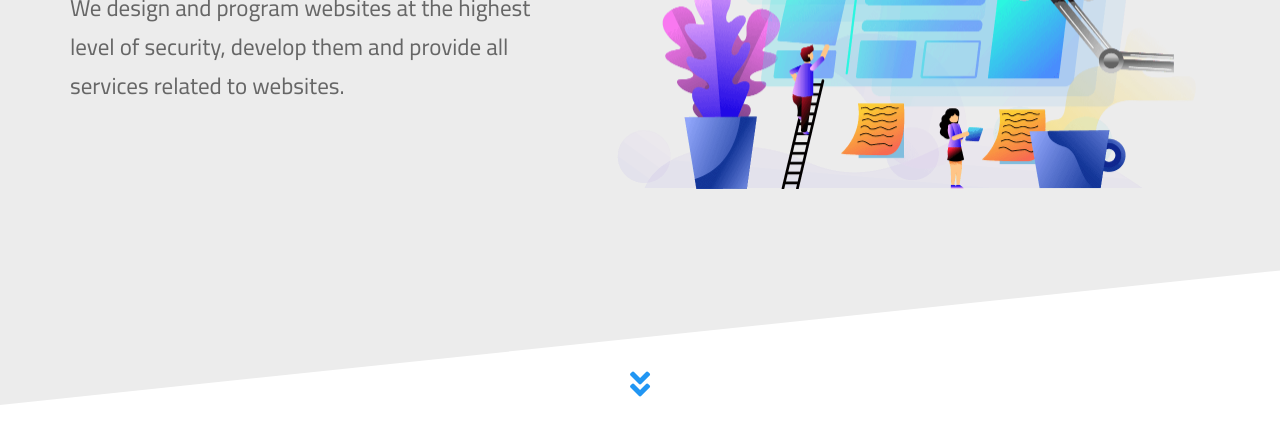
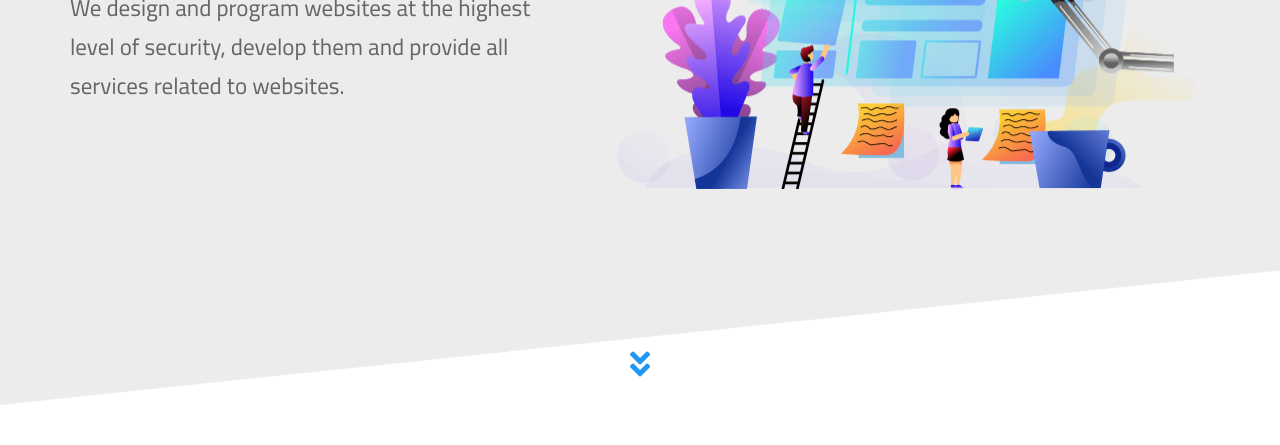
Before and after one commit to 759759/templete3, a plain HTML site: page index.html in a window 1280 px wide. Shown: the part 355-800 px from the top of the page. Drawn offline with nearby package versions, Linux system fonts and the light colour scheme.

Commit message:
Update style.css

```diff
--- a/css/style.css
+++ b/css/style.css
@@ -437,7 +437,7 @@
   .landing .go-down {
     color: var(--main-color);
     position: absolute;
-    bottom: 30px;
+    bottom: 50px;
     left: 50%;
     transform: translateX(-50%);
     transition: var(--main-transition);
```
